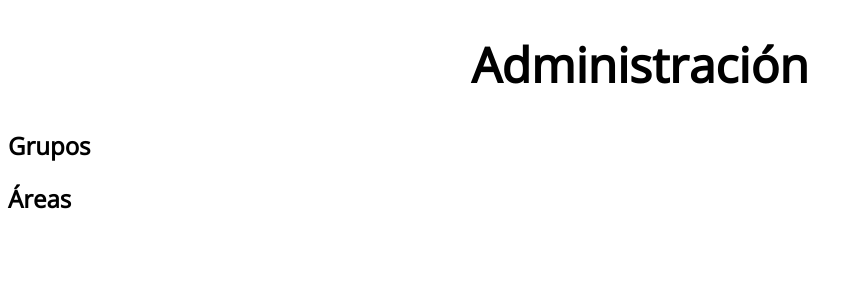
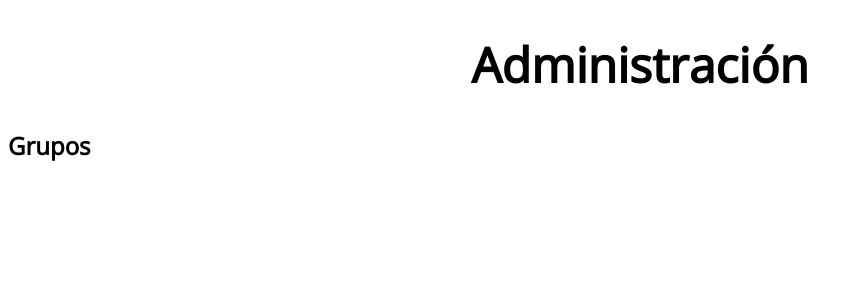
Before and after one commit to DanielMateosLab/huerto-los-guindales, a Next.js app: page /admin in a window 1280 px wide. Shown: the top 300 px of the page, without its empty margins (0-863 px from the left). Built offline with nearby package versions, Linux system fonts and the light colour scheme.

Commit message:
Remove "areas" section

```diff
--- a/pages/admin.tsx
+++ b/pages/admin.tsx
@@ -10,9 +10,6 @@ export default function Admin() {
         <section>
           <h2>Grupos</h2>
         </section>
-        <section>
-          <h2>Áreas</h2>
-        </section>
       </main>
     </div>
   )
```
